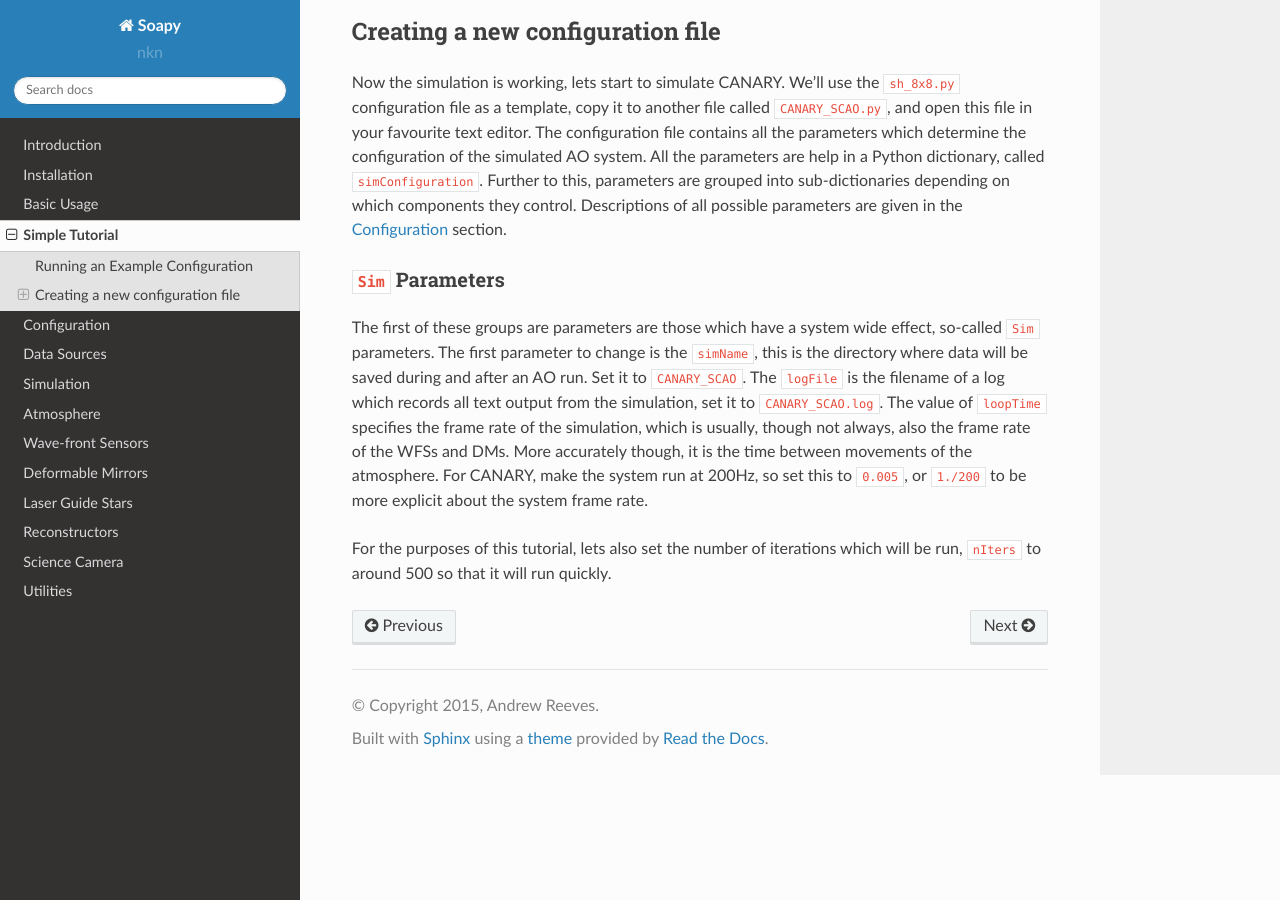
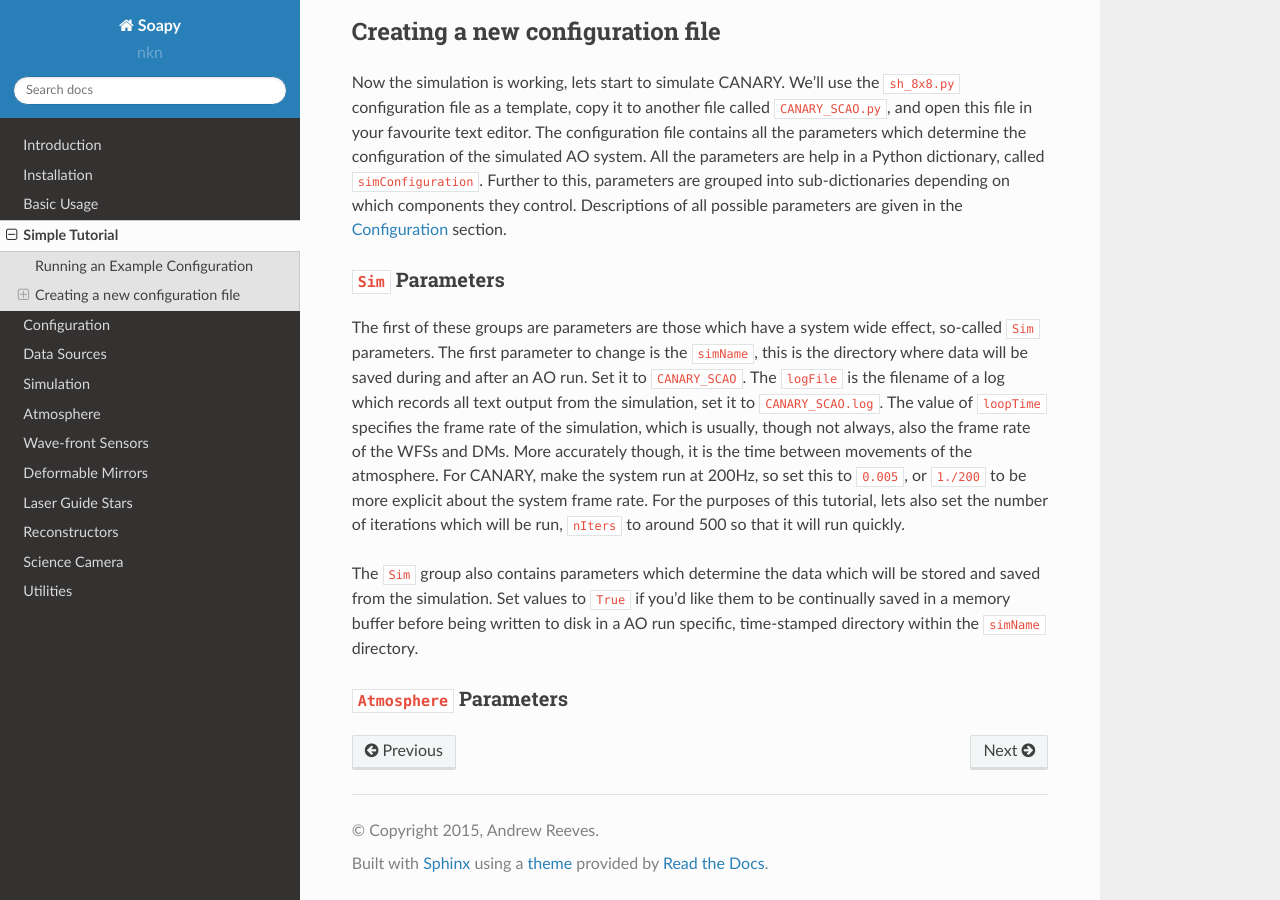
Before and after one commit to AOtools/soapy, a Sphinx documentation site: the page built from doc/source/simpleTutorial.rst, in a window 1280 px wide and 900 px high, scrolled down 2033 px. Built offline with Sphinx 7.4.7 and the Read the Docs theme 2.0.0, drawn with Linux system fonts in a browser that asks for light colours; pages that are not in the unit, such as notebooks, are missing from menus.

Commit message:
done `sim` params

```diff
--- a/doc/source/simpleTutorial.rst
+++ b/doc/source/simpleTutorial.rst
@@ -52,6 +52,10 @@
 ``Sim`` Parameters
 ^^^^^^^^^^^^^^^^^^
 
-The first of these groups are parameters are those which have a system wide effect, so-called ``Sim`` parameters. The first parameter to change is the ``simName``, this is the directory where data will be saved during and after an AO run. Set it to ``CANARY_SCAO``. The ``logFile`` is the filename of a log which records all text output from the simulation, set it to ``CANARY_SCAO.log``. The value of ``loopTime`` specifies the frame rate of the simulation, which is usually, though not always, also the frame rate of the WFSs and DMs. More accurately though, it is the time between movements of the atmosphere. For CANARY, make the system run at 200Hz, so set this to ``0.005``, or ``1./200`` to be more explicit about the system frame rate.
+The first of these groups are parameters are those which have a system wide effect, so-called ``Sim`` parameters. The first parameter to change is the ``simName``, this is the directory where data will be saved during and after an AO run. Set it to ``CANARY_SCAO``. The ``logFile`` is the filename of a log which records all text output from the simulation, set it to ``CANARY_SCAO.log``. The value of ``loopTime`` specifies the frame rate of the simulation, which is usually, though not always, also the frame rate of the WFSs and DMs. More accurately though, it is the time between movements of the atmosphere. For CANARY, make the system run at 200Hz, so set this to ``0.005``, or ``1./200`` to be more explicit about the system frame rate. For the purposes of this tutorial, lets also set the number of iterations which will be run, ``nIters`` to around 500 so that it will run quickly.
 
-For the purposes of this tutorial, lets also set the number of iterations which will be run, ``nIters`` to around 500 so that it will run quickly.
+The ``Sim`` group also contains parameters which determine the data which will be stored and saved from the simulation. Set values to ``True`` if you'd like them to be continually saved in a memory buffer before being written to disk in a AO run specific, time-stamped directory within the ``simName`` directory.
+
+
+``Atmosphere`` Parameters
+^^^^^^^^^^^^^^^^^^^^^^^^^
```
